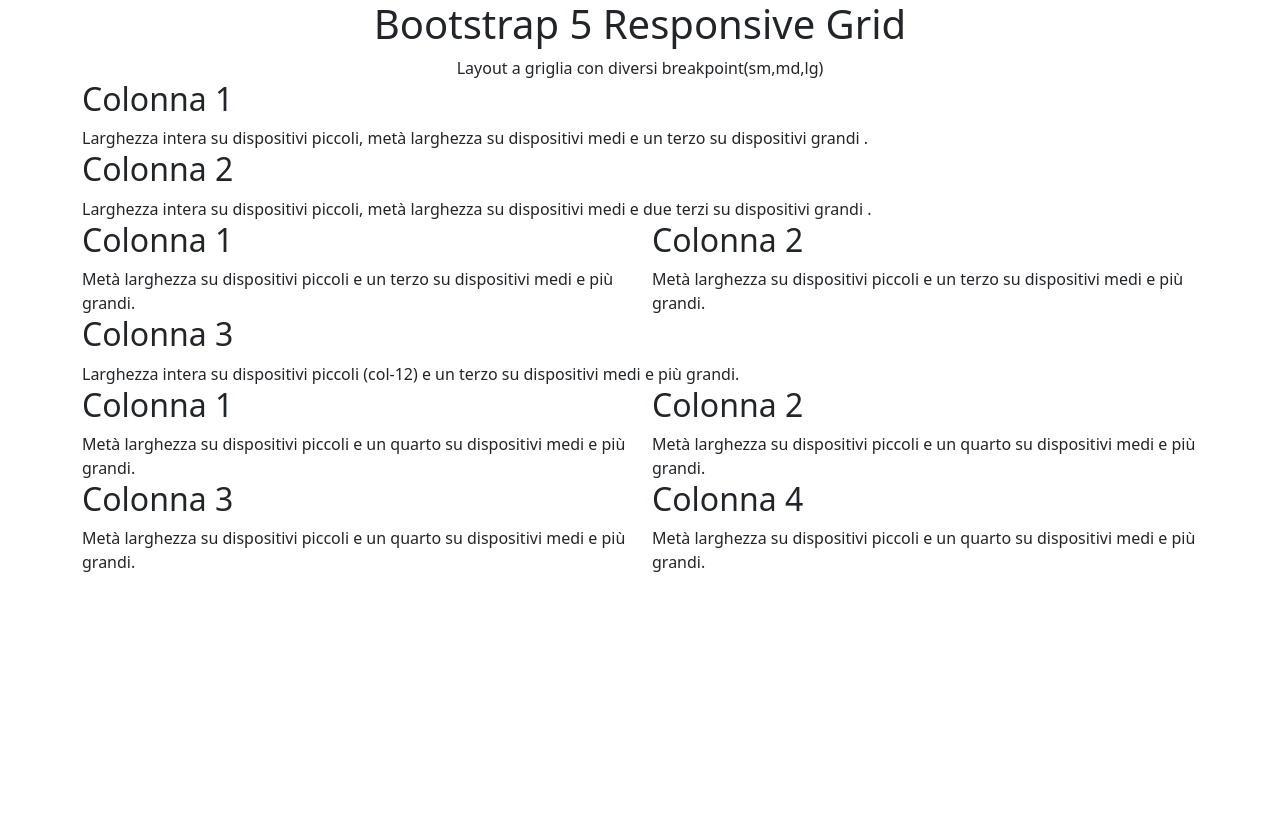
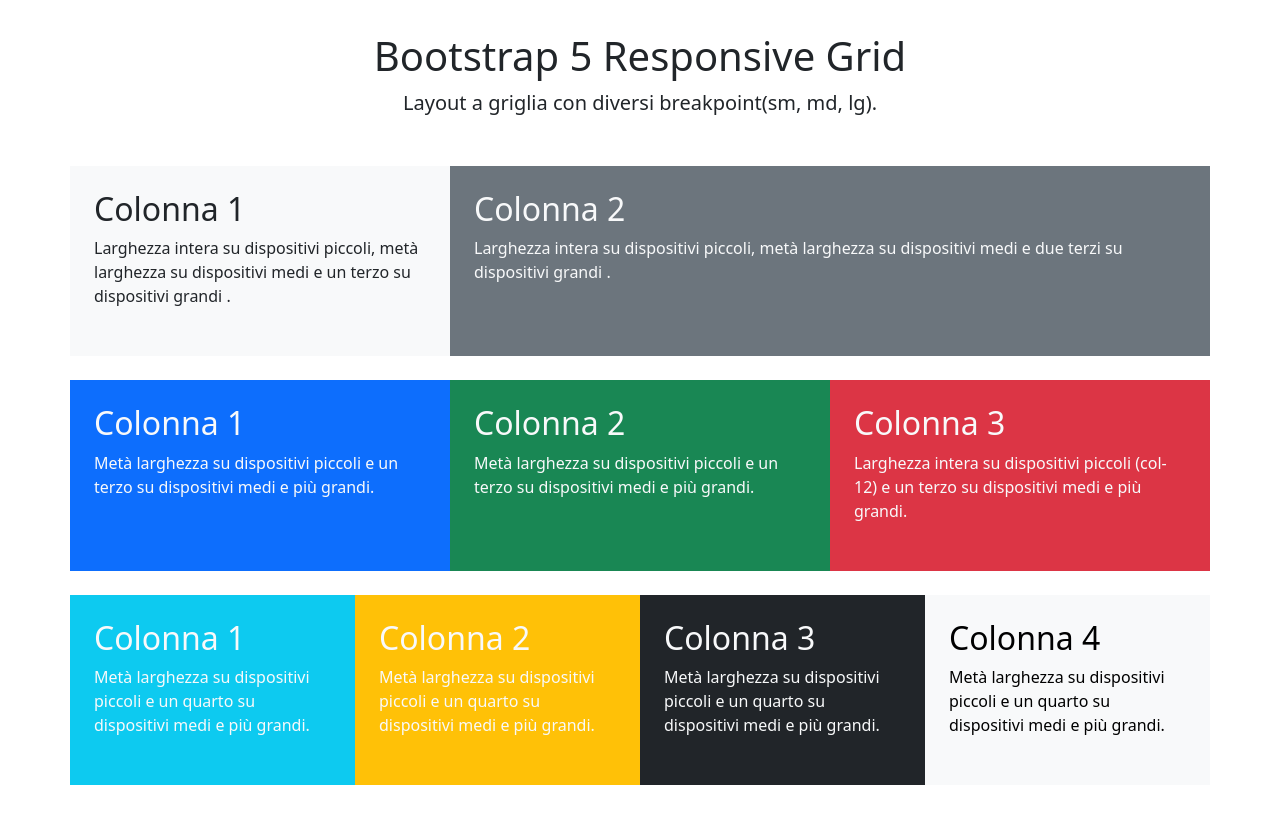
Before and after one commit to DemiusLs/htmlcss-bootstrap-layout, a plain HTML site: page index.html in a window 1280 px wide. Before the commit the page ends 800 px from the top, so only its background shows below. Drawn offline with nearby package versions, Linux system fonts and the light colour scheme.

Commit message:
feat: project done

```diff
--- a/index.html
+++ b/index.html
@@ -11,21 +11,21 @@
 </head>
 
 <body>
-    <div class="container">
+    <div class="container pt-2 pb-5">
         <!-- title section -->
-        <section class="text-center">
+        <section class="text-center mt-4 mb-5">
             <h1>Bootstrap 5 Responsive Grid</h1>
-            <span>Layout a griglia con diversi breakpoint(sm,md,lg)</span>
+            <span class="fs-5 fw-light">Layout a griglia con diversi breakpoint(sm, md, lg).</span>
         </section>
         <!-- first section -->
         <section>
-            <div class="row">
-                <div class="col-12">
+            <div class="row mb-4 ">
+                <div class="col-12 col-md-6 col-lg-4 bg-light p-4 pb-5">
                     <h2>Colonna 1</h2>
                     Larghezza intera su dispositivi piccoli, metà larghezza su dispositivi medi e un terzo su
                     dispositivi grandi .
                 </div>
-                <div class="col-12">
+                <div class="col-12 col-md-6 col-lg-8  bg-secondary text-light p-4 pb-5">
                     <h2>Colonna 2</h2>
                     Larghezza intera su dispositivi piccoli, metà larghezza su dispositivi medi e due terzi su
                     dispositivi grandi .
@@ -35,16 +35,16 @@
 
         <!-- second section -->
         <section>
-            <div class="row">
-                <div class="col-6">
+            <div class="row mb-4 text-light">
+                <div class="col-6 col-md-4 bg-primary p-4 pb-5">
                     <h2>Colonna 1</h2>
                     Metà larghezza su dispositivi piccoli e un terzo su dispositivi medi e più grandi.
                 </div>
-                <div class="col-6">
+                <div class="col-6 col-md-4 bg-success p-4 pb-5">
                     <h2>Colonna 2</h2>
                     Metà larghezza su dispositivi piccoli e un terzo su dispositivi medi e più grandi.
                 </div>
-                <div class="col-12">
+                <div class="col-12 col-md-4 bg-danger p-4 pb-5">
                     <h2>Colonna 3</h2>
                     Larghezza intera su dispositivi piccoli (col-12) e un terzo su dispositivi medi e più grandi.
                 </div>
@@ -52,20 +52,20 @@
         </section>
         <!-- third section -->
         <section>
-            <div class="row">
-                <div class="col-6">
+            <div class="row mb-4 text-light">
+                <div class="col-6 col-md-3 bg-info p-4 pb-5">
                     <h2>Colonna 1</h2>
                     Metà larghezza su dispositivi piccoli e un quarto su dispositivi medi e più grandi.
                 </div>
-                <div class="col-6">
+                <div class="col-6 col-md-3 bg-warning p-4 pb-5">
                     <h2>Colonna 2</h2>
                     Metà larghezza su dispositivi piccoli e un quarto su dispositivi medi e più grandi.
                 </div>
-                <div class="col-6">
+                <div class="col-6 col-md-3 bg-dark p-4 pb-5">
                     <h2>Colonna 3</h2>
                     Metà larghezza su dispositivi piccoli e un quarto su dispositivi medi e più grandi.
                 </div>
-                <div class="col-6">
+                <div class="col-6 col-md-3 bg-light p-4 pb-5 text-black">
                     <h2>Colonna 4</h2>
                     Metà larghezza su dispositivi piccoli e un quarto su dispositivi medi e più grandi.
                 </div>
```
